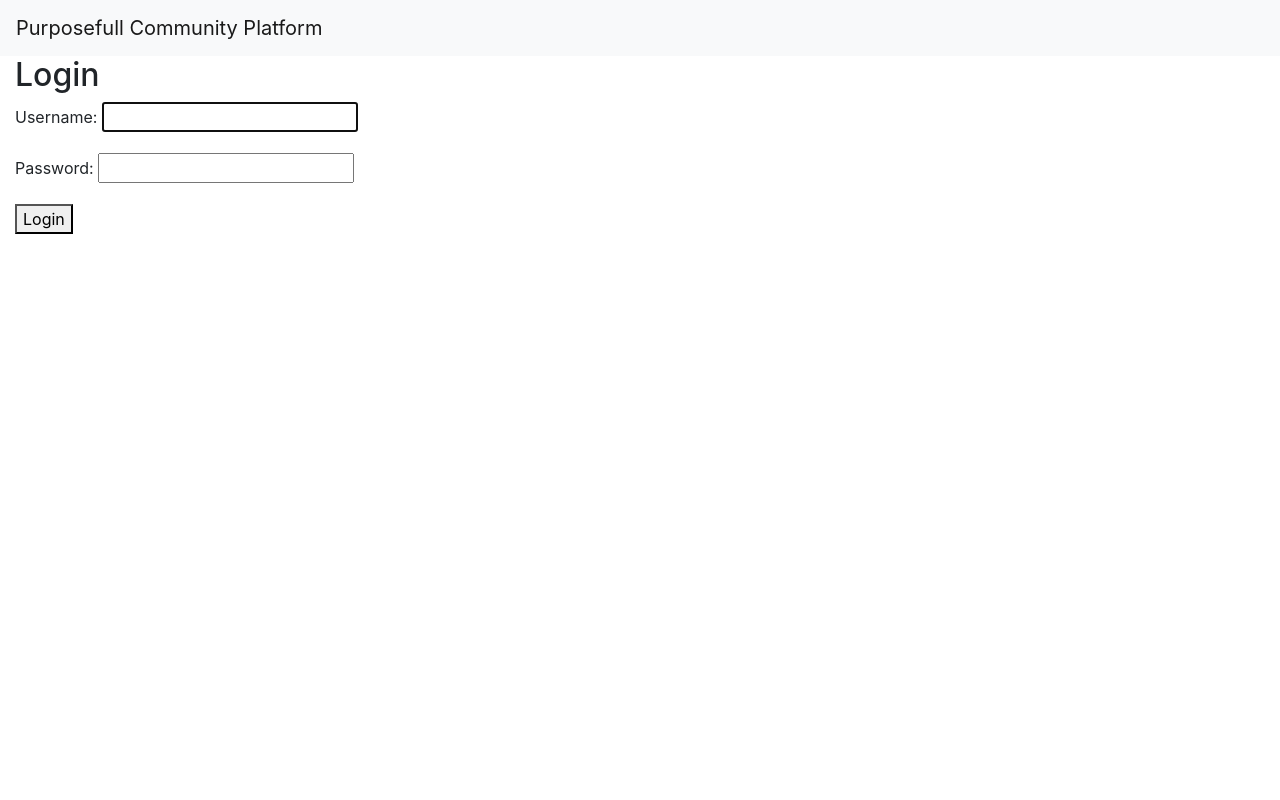
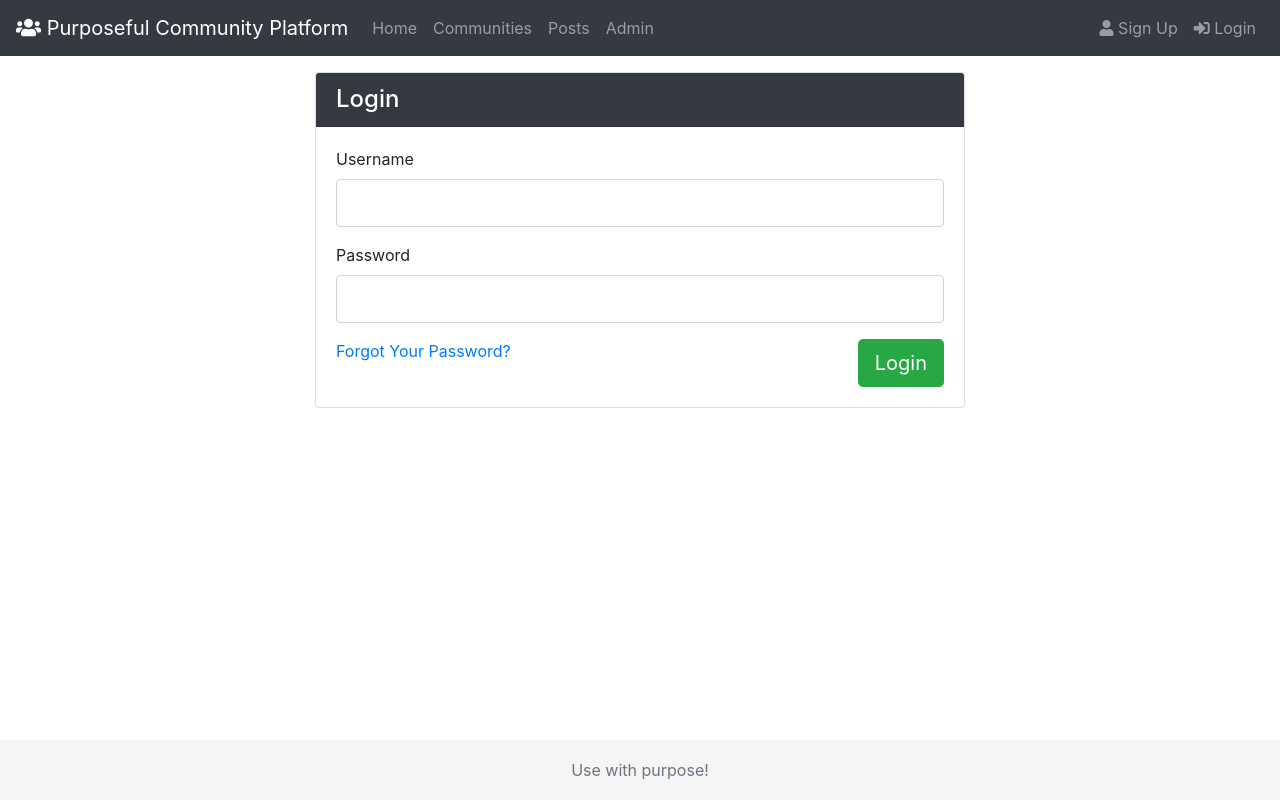
Before and after one commit to sinag/SWE573-PurposefulCommunityPlatform, a Django app: page /users/login/ in a window 1280 px wide. Run offline with Django 3.2, Linux system fonts and the light colour scheme; some libraries are stand-ins or nearby versions.

Commit message:
customized login and password reset form partially

```diff
--- a/code/polls/static/polls/style.css
+++ /dev/null
@@ -1,3 +0,0 @@
-.list-group-item:hover {
-    background-color: #f5f5f5;
-}
--- a/code/polls/tests.py
+++ b/code/polls/tests.py
@@ -54,7 +54,7 @@ class QuestionIndexViewTests(TestCase):
         """
         response = self.client.get(reverse('polls:index'))
         self.assertEqual(response.status_code, 200)
-        self.assertContains(response, "No polls are available.")
+        self.assertContains(response, "No templates are available.")
         self.assertQuerysetEqual(response.context['latest_question_list'], [])
 
     def test_past_question(self):
@@ -76,7 +76,7 @@ class QuestionIndexViewTests(TestCase):
         """
         create_question(question_text="Future question.", days=30)
         response = self.client.get(reverse('polls:index'))
-        self.assertContains(response, "No polls are available.")
+        self.assertContains(response, "No templates are available.")
         self.assertQuerysetEqual(response.context['latest_question_list'], [])
 
     def test_future_question_and_past_question(self):
--- a/code/polls/urls.py
+++ b/code/polls/urls.py
@@ -1,7 +1,7 @@
 from django.urls import path
 from . import views
 
-app_name = 'polls'
+app_name = 'templates'
 urlpatterns = [
     path('', views.IndexView.as_view(), name='index'),
     path('<int:pk>/', views.DetailView.as_view(), name='detail'),
--- a/code/root/urls.py
+++ b/code/root/urls.py
@@ -19,7 +19,7 @@ from django.views.generic.base import TemplateView
 
 urlpatterns = [
     path('communities/', include('community.urls')),
-    path('polls/', include('polls.urls')),
+    path('templates/', include('polls.urls')),
     path('users/', include('users.urls')),
     path('admin/', admin.site.urls),
     path('users/', include('django.contrib.auth.urls')),
--- /dev/null
+++ b/code/static/base.css
@@ -0,0 +1,28 @@
+/* Sticky footer styles
+-------------------------------------------------- */
+html {
+  position: relative;
+  min-height: 100%;
+}
+body {
+  margin-bottom: 60px; /* Margin bottom by footer height */
+}
+.footer {
+  position: absolute;
+  bottom: 0;
+  width: 100%;
+  height: 60px; /* Set the fixed height of the footer here */
+  line-height: 60px; /* Vertically center the text there */
+  background-color: #f5f5f5;
+}
+
+
+/* Custom page CSS
+-------------------------------------------------- */
+/* Not required for template or sticky footer method. */
+
+.container {
+  width: auto;
+  max-width: 680px;
+  padding: 0 15px;
+}
--- a/code/templates/base.html
+++ b/code/templates/base.html
@@ -6,16 +6,60 @@
     <meta name="viewport" content="width=device-width, initial-scale=1, shrink-to-fit=no">
     <link rel="stylesheet" href="https://stackpath.bootstrapcdn.com/bootstrap/4.3.1/css/bootstrap.min.css"
           integrity="sha384-ggOyR0iXCbMQv3Xipma34MD+dH/1fQ784/j6cY/iJTQUOhcWr7x9JvoRxT2MZw1T" crossorigin="anonymous">
-    <link rel="stylesheet" type="text/css" href="{% static 'polls/style.css' %}">
-    <title>Hello, world!</title>
+    <link rel="stylesheet" href="https://use.fontawesome.com/releases/v5.5.0/css/all.css"
+          integrity="sha384-B4dIYHKNBt8Bc12p+WXckhzcICo0wtJAoU8YZTY5qE0Id1GSseTk6S+L3BlXeVIU" crossorigin="anonymous">
+    <link rel="stylesheet" type="text/css" href="{% static '../static/base.css' %}">
+    <title>Purposeful Community Platform</title>
 </head>
 <body>
-<nav class="navbar navbar-expand-lg navbar-light bg-light">
-    <a class="navbar-brand" href="{% url 'home' %}">Purposefull Community Platform</a>
+<nav class="navbar navbar-expand-lg navbar-dark bg-dark">
+<a class="navbar-brand" href="#"><i class="fa fa-users"></i> Purposeful Community Platform</a>
+    <button class="navbar-toggler" type="button" data-toggle="collapse" data-target="#navbarSupportedContent"
+            aria-controls="navbarSupportedContent" aria-expanded="false" aria-label="Toggle navigation">
+        <span class="navbar-toggler-icon"></span>
+    </button>
+    <div class="collapse navbar-collapse" id="navbarSupportedContent">
+        <ul class="navbar-nav">
+            <li class="nav-item{% if "/" == request.path %} active{% endif %}">
+                <a class="nav-link" href="{% url 'home' %}">Home {% if "/" == request.path %}<span class="sr-only">(current)</span>{% endif %}</a>
+            </li>
+            <li class="nav-item">
+                <a class="nav-link" href="#">Communities</a>
+            </li>
+            <li class="nav-item">
+                <a class="nav-link" href="#">Posts</a>
+            </li>
+            <li class="nav-item">
+                <a class="nav-link" href="{% url 'admin:index' %}">Admin</a>
+            </li>
+        </ul>
+        <ul class="nav navbar-nav ml-auto">
+            {% if user.is_authenticated %}
+                <li class="nav-item">
+                    <a class="nav-link" href="#"><span class="fas fa-user"></span> {{ user.username }}
+                    </a>
+                </li>
+                <li class="nav-item">
+                    <a class="nav-link" href="{% url 'password_reset' %}"><span class="fas fa-key"></span> Password
+                        Reset</a>
+                </li>
+                <li class="nav-item">
+                    <a class="nav-link" href="{% url 'logout' %}"><span class="fas fa-sign-out-alt"></span> Logout</a>
+                </li>
+            {% else %}
+                <li class="nav-item">
+                    <a class="nav-link" href="{% url 'signup' %}"><span class="fas fa-user"></span> Sign Up</a>
+                </li>
+                <li class="nav-item">
+                    <a class="nav-link" href="{% url 'login' %}"><span class="fas fa-sign-in-alt"></span> Login</a>
+                </li>
+            {% endif %}
+        </ul>
+    </div>
 </nav>
-<div class="container-fluid">
-{% block content %}
-{% endblock %}
+<div class="container mt-3">
+    {% block content %}
+    {% endblock %}
 </div>
 <script src="https://code.jquery.com/jquery-3.3.1.slim.min.js"
         integrity="sha384-q8i/X+965DzO0rT7abK41JStQIAqVgRVzpbzo5smXKp4YfRvH+8abtTE1Pi6jizo"
@@ -26,5 +70,10 @@
 <script src="https://stackpath.bootstrapcdn.com/bootstrap/4.3.1/js/bootstrap.min.js"
         integrity="sha384-JjSmVgyd0p3pXB1rRibZUAYoIIy6OrQ6VrjIEaFf/nJGzIxFDsf4x0xIM+B07jRM"
         crossorigin="anonymous"></script>
+<footer class="footer">
+    <div class="container text-center">
+        <span class="text-muted">Use with purpose!</span>
+    </div>
+</footer>
 </body>
 </html>
--- a/code/templates/registration/login.html
+++ b/code/templates/registration/login.html
@@ -1,12 +1,38 @@
 {% extends 'base.html' %}
-
 {% block title %}Login{% endblock %}
-
 {% block content %}
-<h2>Login</h2>
-<form method="post">
-  {% csrf_token %}
-  {{ form.as_p }}
-  <button type="submit">Login</button>
-</form>
-{% endblock %}
+    <div class="card rounded">
+        <div class="card-header text-white bg-dark">
+            <h4 class="mb-0">Login</h4>
+        </div>
+        <div class="card-body">
+            <form class="form" role="form" autocomplete="off" id="login_form" novalidate="" method="post"
+                  action="{% url 'login' %}">
+                {% csrf_token %}
+                <div class="form-group">
+                    <label for="uname1">Username</label>
+                    <input type="text" class="form-control form-control-lg rounded" name="username" id="id_username"
+                           required="">
+                    <div class="invalid-feedback">Oops, you missed this one.</div>
+                </div>
+                <div class="form-group">
+                    <label>Password</label>
+                    <input type="password" class="form-control form-control-lg rounded" name="password" id="id_password"
+                           required=""
+                           autocomplete="new-password">
+                    <div class="invalid-feedback">Enter your password too!</div>
+                </div>
+                {% if form.errors %}
+                    <p class=" label label-danger">
+                        Your username and password didn't match.
+                        Please try again.
+                    </p>
+                {% endif %}
+                <button type="submit" class="btn btn-success btn-lg float-right" id="btnLogin">Login</button>
+                <a href="{% url 'password_reset' %}" class="label">
+                    Forgot Your Password?
+                </a>
+            </form>
+        </div>
+    </div>
+{% endblock content %}
```
Also changed, not shown: code/root/settings.py (+3 -6 lines), code/templates/home.html (+1 -9 lines), code/templates/registration/password_reset_form.html (+23 -6 lines).
